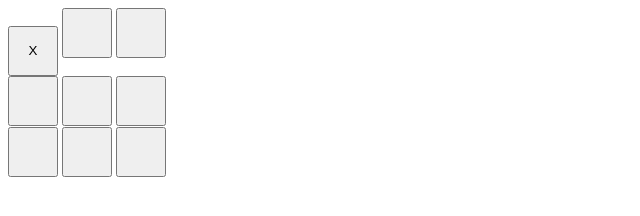
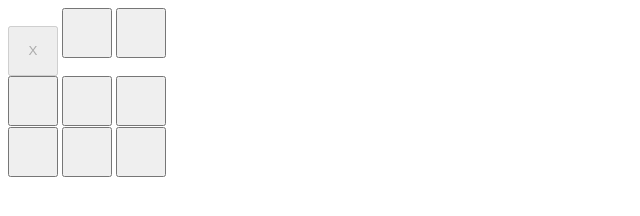
Before and after one commit to SimonCastellanos1103/triqui, a plain HTML site: page index.html in a window 1280 px wide. Both pictures are taken after a click on the button 33 px from the left and 33 px from the top of the page. Shown: the full height of the page, 0-640 px from the left. Drawn offline with Linux system fonts and the light colour scheme.

Commit message:
adds disabled state when clicing on it

```diff
--- a/index.html
+++ b/index.html
@@ -29,6 +29,7 @@ Array.from(document.querySelectorAll("button"))
         boton.addEventListener("click", () => {
             boton.textContent = turnoActual;
             turnoActual = cambiarTurno(turnoActual);
+            boton.disabled = true;
         });
     });
 </script>
```
